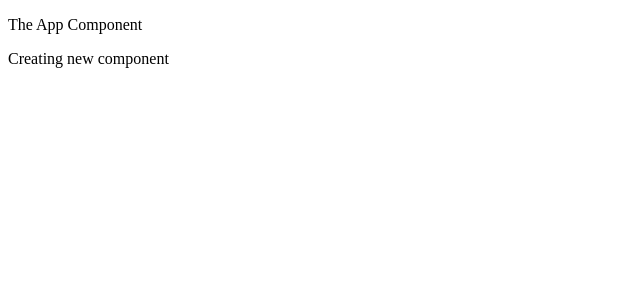
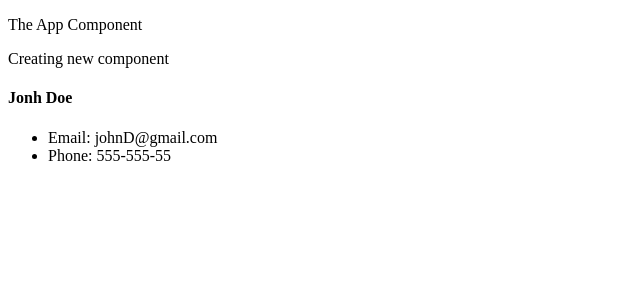
Before and after one commit to MarkoTON/react-front-to-back-default.github.io, a React (Create React App) app in the folder contactmanager/: page / in a window 1280 px wide. Shown: the top 300 px of the page, without its empty margins (0-640 px from the left). Built offline with nearby package versions, Linux system fonts and the light colour scheme.

Commit message:
adding first component

```diff
--- a/contactmanager/src/App.js
+++ b/contactmanager/src/App.js
@@ -1,4 +1,5 @@
 import React, { Component } from 'react';
+import Contact from './components/Contact'
 import './App.css';
 
 class App extends Component {
@@ -7,6 +8,7 @@
       <div className="App">
         <p>The App Component</p>
         <p>Creating new component</p>
+        <Contact />
       </div>
     );
   }
--- /dev/null
+++ b/contactmanager/src/components/Contact.js
@@ -0,0 +1,17 @@
+import React, { Component } from 'react'
+
+class Contact extends Component {
+  render() {
+    return (
+      <div>
+        <h4>Jonh Doe</h4>
+        <ul>
+          <li>Email: johnD@gmail.com</li>
+          <li>Phone: 555-555-55</li>
+        </ul>
+      </div>
+    )
+  }
+}
+
+export default Contact;
```
